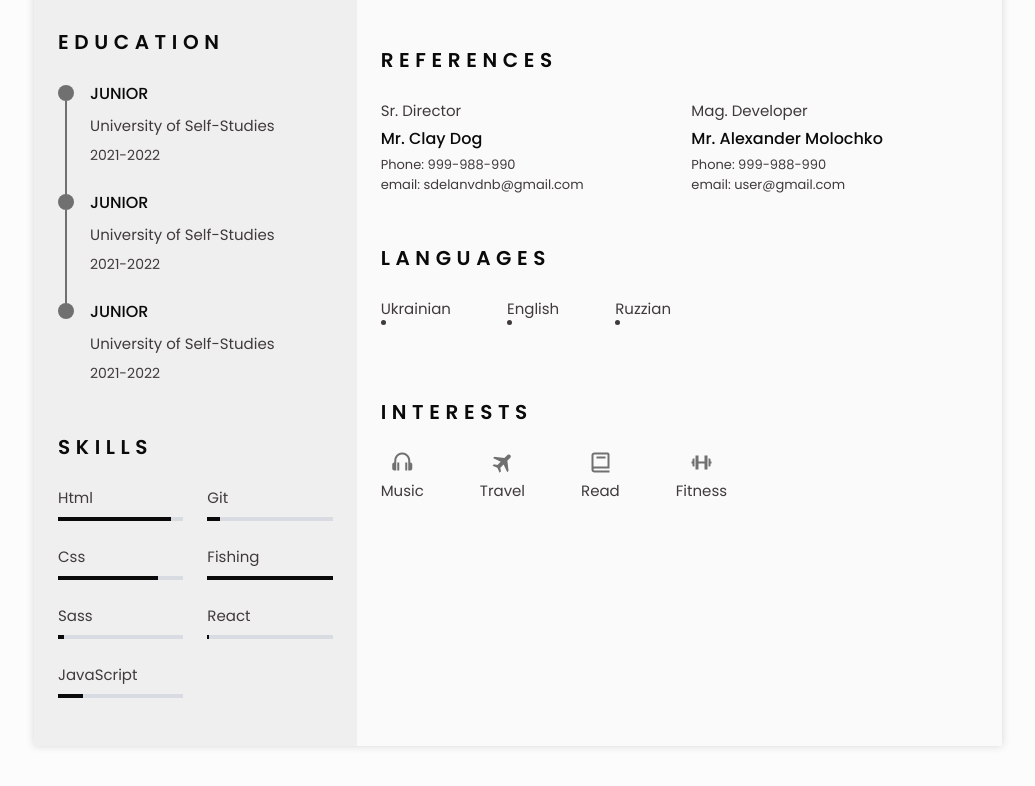
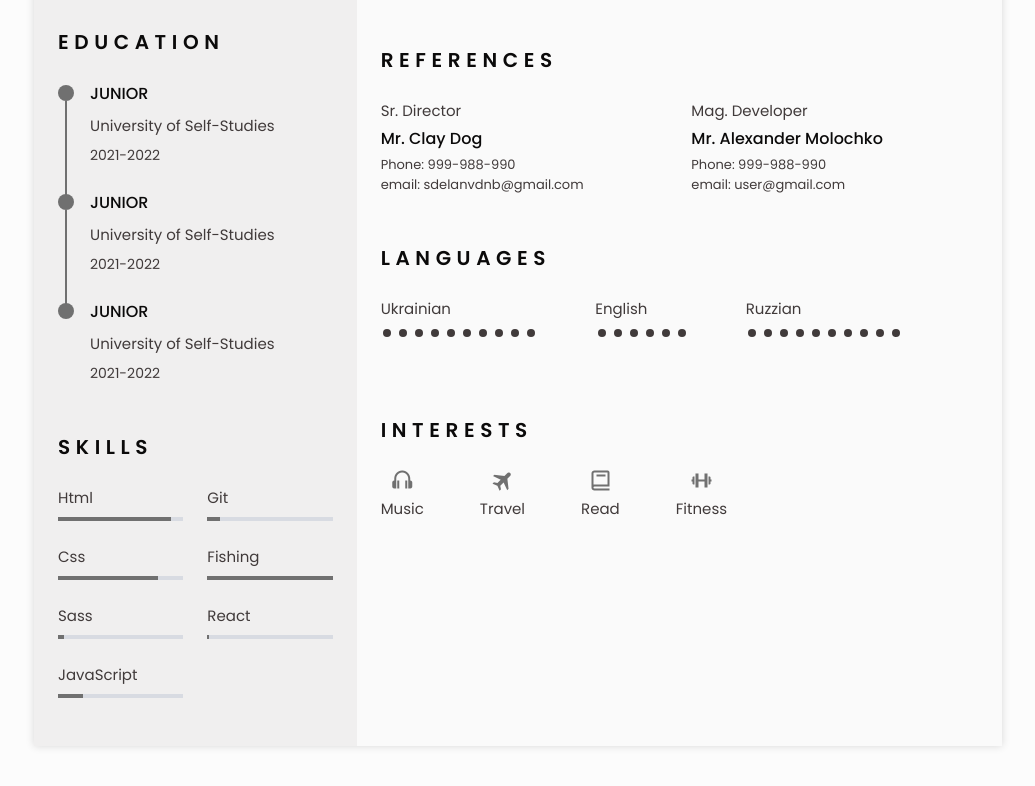
Before and after one commit to GabrielMaksimovich/cv-account, a plain HTML site: page index.html in a window 1280 px wide. Shown: the part 915-1701 px from the top of the page, without its empty margins (122-1157 px from the left). Drawn offline with nearby package versions, Linux system fonts and the light colour scheme.

Commit message:
change circles at the Languages section

```diff
--- a/css/style.css
+++ b/css/style.css
@@ -483,18 +483,12 @@ img {
 }
 
 /* Change position of the elements(to left instead of center) */
-.skills__name,
-.languages__name {
+.skills__name {
   display: flex;
   flex-direction: column;
   align-items: left;
   margin-bottom: var(--mb-3);
 }
-/* .languages__name {
-  display: flex;
-  align-items: center;
-  margin-bottom: var(--mb-3);
-} */
 
 /* Add line instead of a circle */
 
@@ -515,8 +509,25 @@ img {
   left: 0;
   height: 100%;
 
-  background-color: #0b0a0a;
+  background-color: var(--text-color-light);
 }
+
+.languages__name {
+  display: flex;
+  flex-direction: column;
+  align-items: right;
+  margin-bottom: var(--mb-3);
+}
+
+.languages__inner {
+  margin-left: 0.15rem;
+}
+/* .languages__name {
+  display: flex;
+  align-items: center;
+  margin-bottom: var(--mb-3);
+} */
+
 /* .skills__data ul li span .skills__line {
   position: relative;
   display: block;
@@ -526,12 +537,29 @@ img {
 } */
 
 .languages__circle {
+  position: relative;
   display: inline-block;
-  width: 5px;
-  height: 5px;
+  width: 8px;
+  height: 8px;
   background-color: var(--text-color);
   border-radius: 50%;
-  margin-right: 0.75rem;
+  margin-right: 0.25rem;
+}
+
+.circle__container {
+  position: absolute;
+  left: 0;
+  display: flex;
+  justify-content: space-between;
+  height: 14px;
+}
+
+span .circle__container {
+  display: block;
+  width: 14px;
+  height: 14px;
+  background: #4c7753;
+  border-radius: 14px;
 }
 
 /*  ========== CERTIFICATES ==========  */
--- a/index.html
+++ b/index.html
@@ -327,15 +327,78 @@
            <div class="languages__container">
              <ul class="languages__content bd-grid">
                <li class="languages__name">
-                 Ukrainian <span class="languages__circle"></span>
+
+                   Ukrainian
+
+                  <div class="languages__inner">
+                    <span class="languages__circle">
+                    </span>
+                    <span class="languages__circle">
+                    </span>
+                    <span class="languages__circle">
+                    </span>
+                    <span class="languages__circle">
+                    </span>
+                    <span class="languages__circle">
+                    </span>
+                    <span class="languages__circle">
+                    </span>
+                    <span class="languages__circle">
+                    </span>
+                    <span class="languages__circle">
+                    </span>
+                    <span class="languages__circle">
+                    </span>
+                    <span class="languages__circle">
+                    </span>
+
+                  </div>
                </li>
 
                <li class="languages__name">
-                 English <span class="languages__circle"></span>
+                 English
+                  <div class="languages__inner">
+                    <span class="languages__circle">
+                    </span>
+                    <span class="languages__circle">
+                    </span>
+                    <span class="languages__circle">
+                    </span>
+                    <span class="languages__circle">
+                    </span>
+                    <span class="languages__circle">
+                    </span>
+                    <span class="languages__circle">
+                    </span>
+                  </div>
+
               </li>
 
               <li class="languages__name">
-                 Ruzzian <span class="languages__circle"></span>
+                 Ruzzian
+                  <div class="languages__inner">
+                    <span class="languages__circle">
+                    </span>
+                    <span class="languages__circle">
+                    </span>
+                    <span class="languages__circle">
+                    </span>
+                    <span class="languages__circle">
+                    </span>
+                    <span class="languages__circle">
+                    </span>
+                    <span class="languages__circle">
+                    </span>
+                    <span class="languages__circle">
+                    </span>
+                    <span class="languages__circle">
+                    </span>
+                    <span class="languages__circle">
+                    </span>
+                    <span class="languages__circle">
+                    </span>
+                  </div>
+                 </span>
               </li>
              </ul>
            </div>
```
